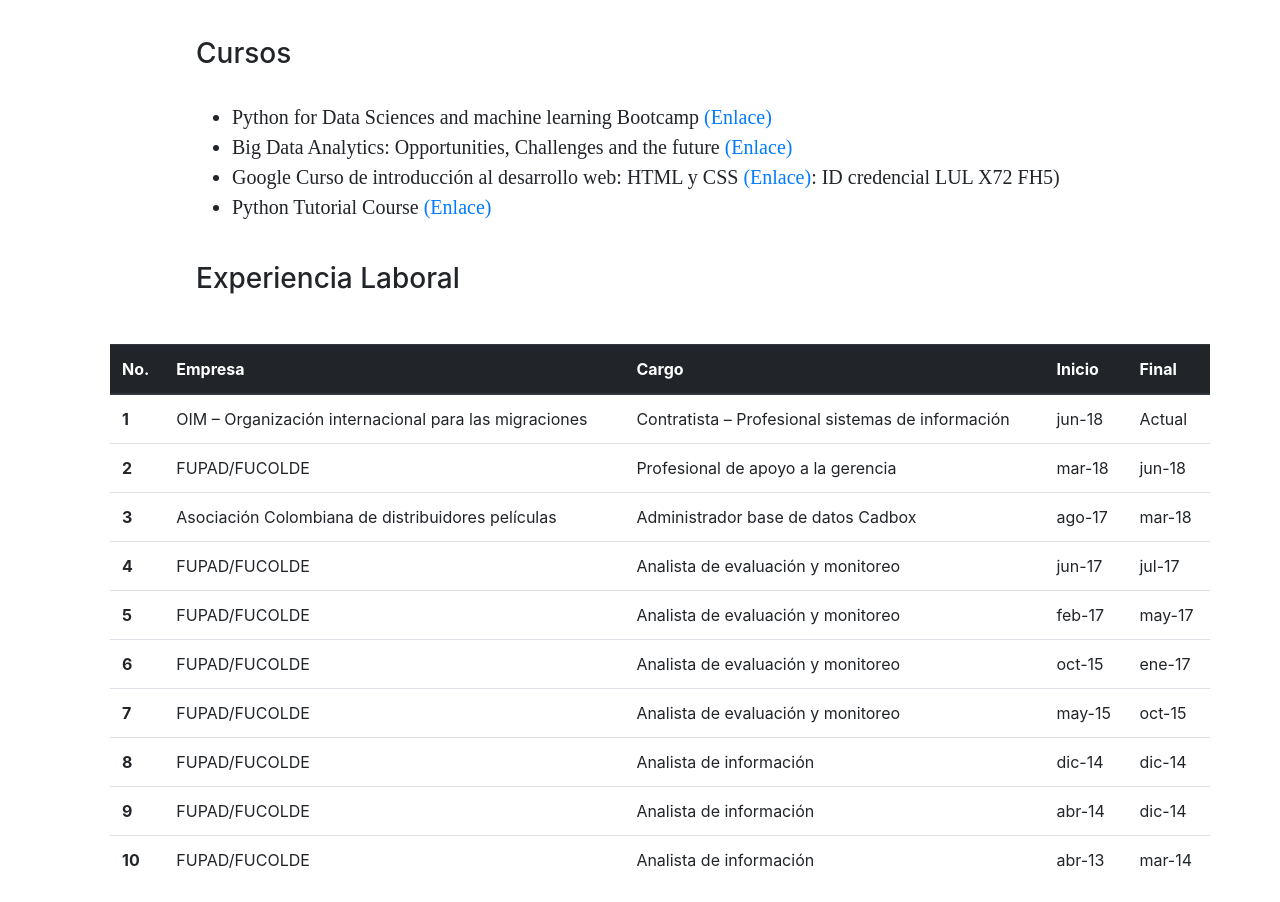
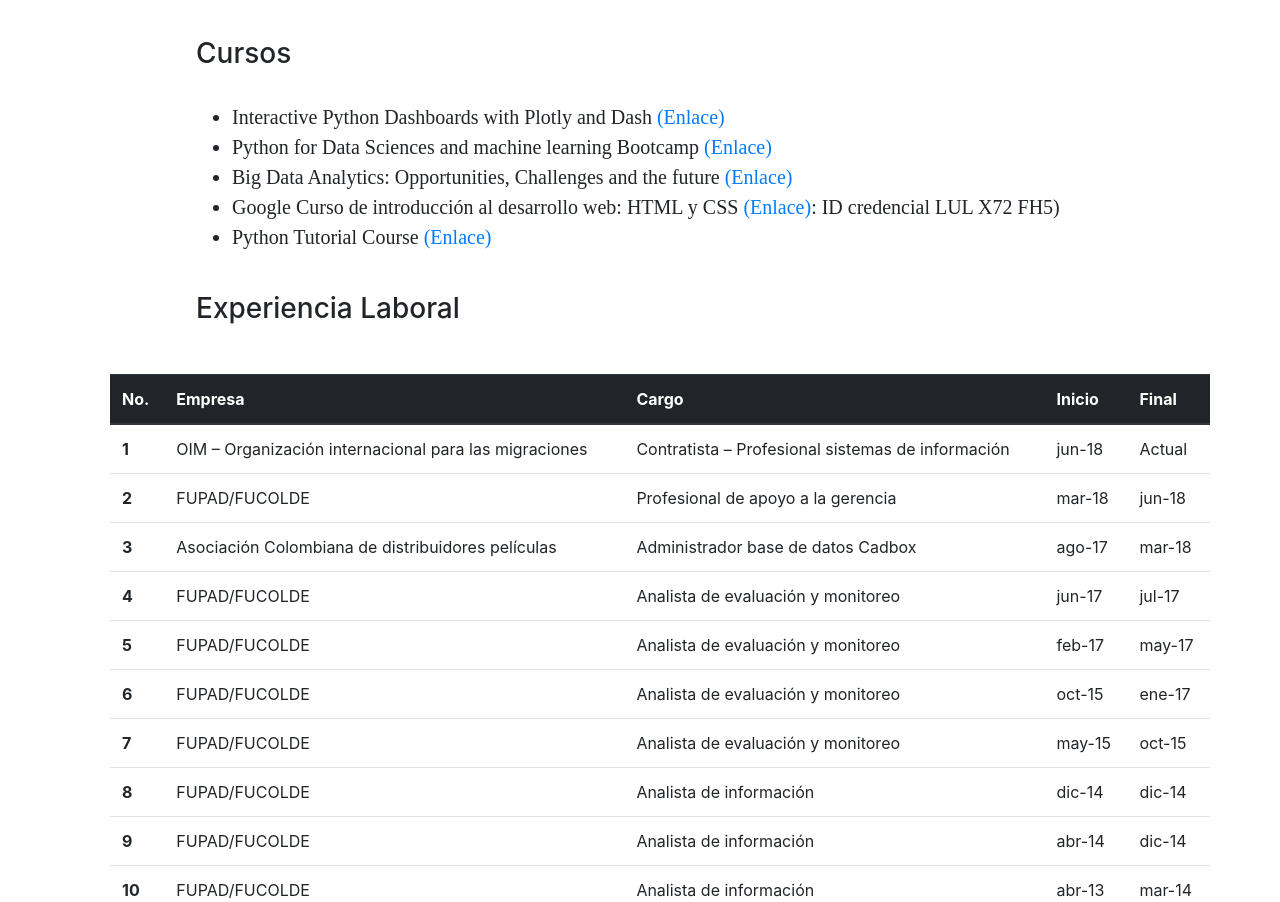
Before and after one commit to andresmtr/Andres_Triana_HV, a plain HTML site: page index.html in a window 1280 px wide. Shown: the part 3050-3952 px from the top of the page. Drawn offline with nearby package versions, Linux system fonts and the light colour scheme; a web font is replaced by a local one.

Commit message:
commit-25-09-2020-11:39

```diff
--- a/index.html
+++ b/index.html
@@ -92,6 +92,7 @@
             <br>
           <h3 class="left_world">Cursos</h3><br>
             <ul>
+              <li>Interactive Python Dashboards with Plotly and Dash <a href="https://www.udemy.com/certificate/UC-d7bb3ff1-a7d9-40d1-8383-102e0035aadd/?utm_campaign=email&utm_source=sendgrid.com&utm_medium=email" target="_blank">(Enlace)</a></li>
               <li>Python for Data Sciences and machine learning Bootcamp <a href="https://www.udemy.com/certificate/UC-1a70a55c-a385-4bf3-a840-8857dfe7a36f/?utm_campaign=email&utm_source=sendgrid.com&utm_medium=email" target="_blank">(Enlace)</a></li>
               <li>Big Data Analytics: Opportunities, Challenges and the future <a href="https://www.futurelearn.com/certificates/6tx67ok">(Enlace)</a></li>
               <li>Google Curso de introducción al desarrollo web: HTML y CSS <a href="https://learndigital.withgoogle.com/activate/validate-certificate-code">(Enlace)</a>: ID credencial LUL X72 FH5)</li>
```
